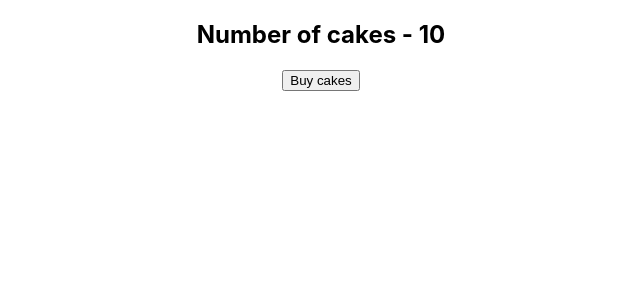
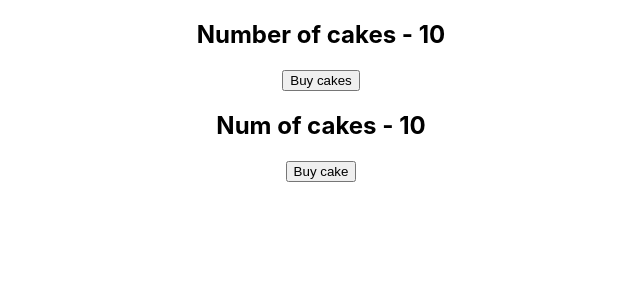
Before and after one commit to acushlakoncept/react-redux-cakeShop, a React (Create React App) app: page / in a window 1280 px wide. Shown: the top 300 px of the page, without its empty margins (319-959 px from the left). Built offline with nearby package versions, Linux system fonts and the light colour scheme.

Commit message:
add ice cream action type creator and reducer

```diff
--- a/src/App.js
+++ b/src/App.js
@@ -3,12 +3,14 @@
 import store from "./redux/store";
 import "./App.css";
 import CakeContainer from "./components/CakeContainer";
+import HooksCakeContainer from './components/hooksCakeContainer'
 
 function App() {
   return (
     <Provider store={store}>
       <div className="App">
         <CakeContainer />
+        <HooksCakeContainer />
       </div>
     </Provider>
   );
--- a/src/components/hooksCakeContainer.js
+++ b/src/components/hooksCakeContainer.js
@@ -1,12 +1,16 @@
 import React from "react";
+import { useSelector, useDispatch } from 'react-redux'
+import { buyCake } from "../redux";
 
-function Hookscakecontainer() {
+function HooksCakeContainer() {
+  const numOfCakes = useSelector(state => state.numOfCakes)
+  const dispatch = useDispatch()
   return (
     <div>
-      <h2>Num of cakes - </h2>
-      <button>Buy cake</button>
+      <h2>Num of cakes - {numOfCakes}</h2>
+      <button onClick={() => dispatch(buyCake())}>Buy cake</button>
     </div>
   );
 }
 
-export default Hookscakecontainer;
+export default HooksCakeContainer;
--- /dev/null
+++ b/src/redux/icecream/iceCreamActions.js
@@ -0,0 +1,7 @@
+import { BUY_ICECREAM } from './iceCreamTypes'
+
+export const buyIceCream = () => {
+    return {
+        type: BUY_ICECREAM
+    }
+}
--- /dev/null
+++ b/src/redux/icecream/iceCreamTypes.js
@@ -0,0 +1 @@
+export const BUY_ICECREAM = 'BUY_ICECREAM'
--- a/src/redux/index.js
+++ b/src/redux/index.js
@@ -1 +1,2 @@
 export { buyCake } from './cake/cakeActions'
+export { buyIceCream } from './icecream/iceCreamActions'
```
Also changed, not shown: src/redux/icecream/iceCreamReducer.js (added, +19 -0 lines), 1 other file (tests, documents, lock files or other folders).
